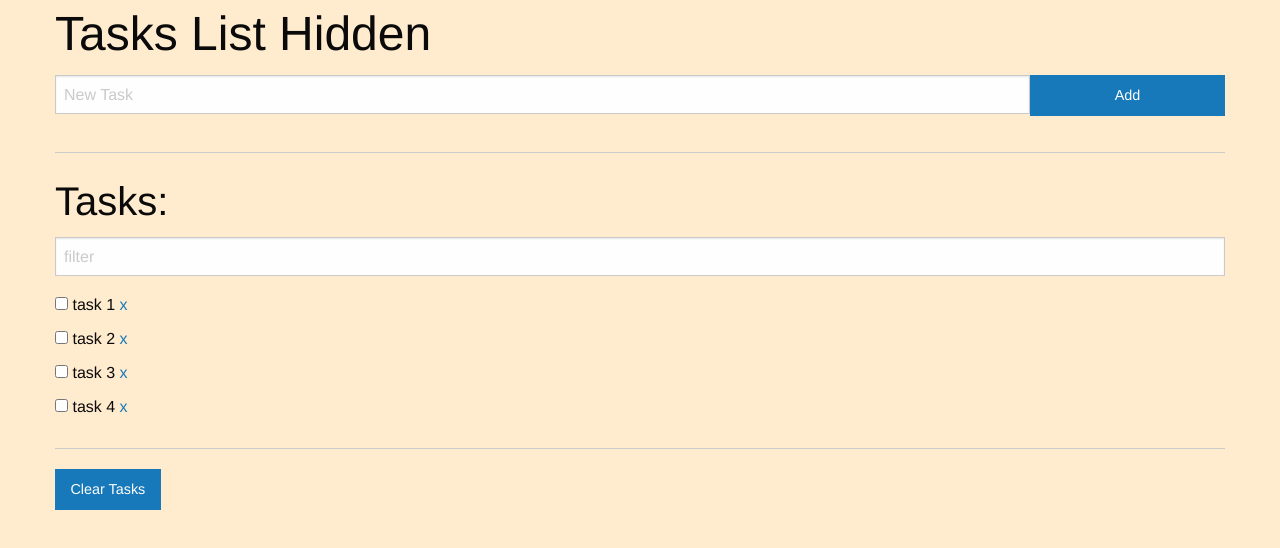
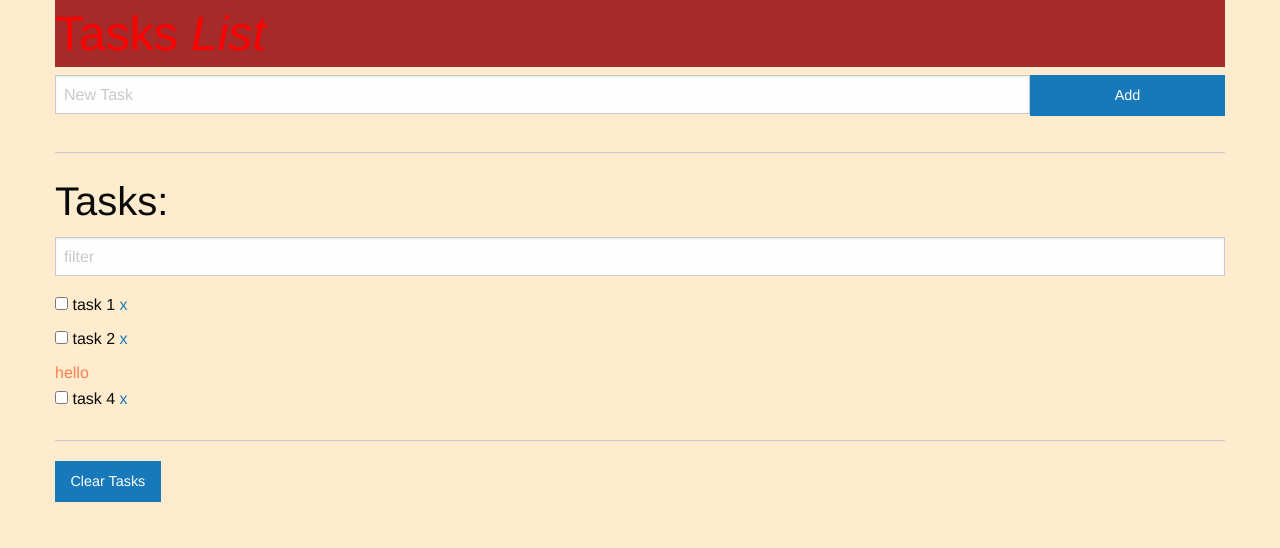
Before and after one commit to pacaya/js-lessons, a plain HTML site: page index.html in a window 1280 px wide. Drawn offline with nearby package versions, Linux system fonts and the light colour scheme.

Commit message:
lesson 28

```diff
--- a/index.html
+++ b/index.html
@@ -3,15 +3,18 @@
 <head>
   <meta charset="utf8" />
   <title>Second Lesson</title>
-  <script src="https://cdn.jsdelivr.net/npm/foundation-sites@6.7.4/dist/js/foundation.min.js"></script>
+  <meta name="viewport" content="width=device-width, initial-scale=1.0">
+  <!-- <script src="https://cdn.jsdelivr.net/npm/foundation-sites@6.7.4/dist/js/foundation.min.js"></script> -->
+  <link rel="stylesheet" href="styles/simple.css">
   <link rel="stylesheet" href="https://cdn.jsdelivr.net/npm/foundation-sites@6.7.4/dist/css/foundation.min.css">
 </head>
 
 <body style="background-color:blanchedalmond">
 
   <div class="todo-app grid-container">
-    <h1 id="todo-title" class="app title">Tasks List <span
-        class="hidden">Hidden</span></h1>
+    <h1 id="todo-title" class="app title">
+      Tasks <i>List</i> <span class="hidden">Hidden</span>
+    </h1>
     <div class="add-todo">
       <form id='todo-form' class="grid-x">
         <input placeholder="New Task" id='new-item-text' name="text" type="text"
@@ -26,10 +29,13 @@
         <input type="text" name='filter' id='filter' placeholder="filter">
       </div>
       <ul class="no-bullet">
-        <li class='todo-item' id="item1"><input type="checkbox" /> task 1 <a
-            class="delete" href="#">x</a></li>
+        <li class='todo-item' id="item1">
+          <input type="checkbox" />
+          task 1
+          <a class="delete" href="#">x</a>
+        </li>
         <li class='todo-item' id="item2"><input type="checkbox" /> task 2 <a
-            class="delete" href="#">x</a></li>
+            class="delete new" href="#">x</a></li>
         <li class='todo-item' id="item3"><input type="checkbox" /> task 3 <a
             class="delete" href="#">x</a></li>
         <li class='todo-item' id="item4"><input type="checkbox" /> task 4 <a
@@ -39,7 +45,7 @@
       <button class='clear-tasks button'>Clear Tasks</button>
     </div>
 
-  <script src="./js/lesson26_ha.js"></script>
+  <script src="./js/lesson28b.js"></script>
 </body>
 
 </html>
--- /dev/null
+++ b/js/lesson28b.js
@@ -0,0 +1,35 @@
+'use strict'
+
+let val;
+
+// Single element selectors
+
+const todoTitle = document.getElementById("todo-title")
+
+val = todoTitle;
+val = todoTitle.id;
+val = todoTitle.classList;
+val = todoTitle.className;
+
+val = todoTitle.style.color = "red";
+val = todoTitle.style.backgroundColor = "brown";
+
+val = todoTitle.style;
+
+val = todoTitle.textContent;
+// val = todoTitle.textContent = "sdfad";
+val = todoTitle.innerText;
+val = todoTitle.innerHTML;
+const oldH1 = val;
+val = todoTitle.innerHTML = "<b>This is bold and <i>italic</i><b> text";
+val = todoTitle.innerHTML = "<ul><li>element</li><li>element</li></ul>";
+todoTitle.innerHTML = oldH1;
+
+val = document.querySelector("#todo-title");
+val = document.querySelector(".todo-item");
+val = document.querySelector("div");
+val = document.querySelector("ul li:nth-child(3)");
+val.innerText = "hello";
+
+
+console.log(typeof val, val);
--- /dev/null
+++ b/styles/simple.css
@@ -0,0 +1,11 @@
+.red {
+  color: red;
+}
+
+.hidden {
+  display: none;
+}
+
+ul li:nth-child(3) {
+  color:coral;
+}
```
Also changed, not shown: intro_to_html2.html (+1 -1 lines), js/lesson28a.js (added, +28 -0 lines).
